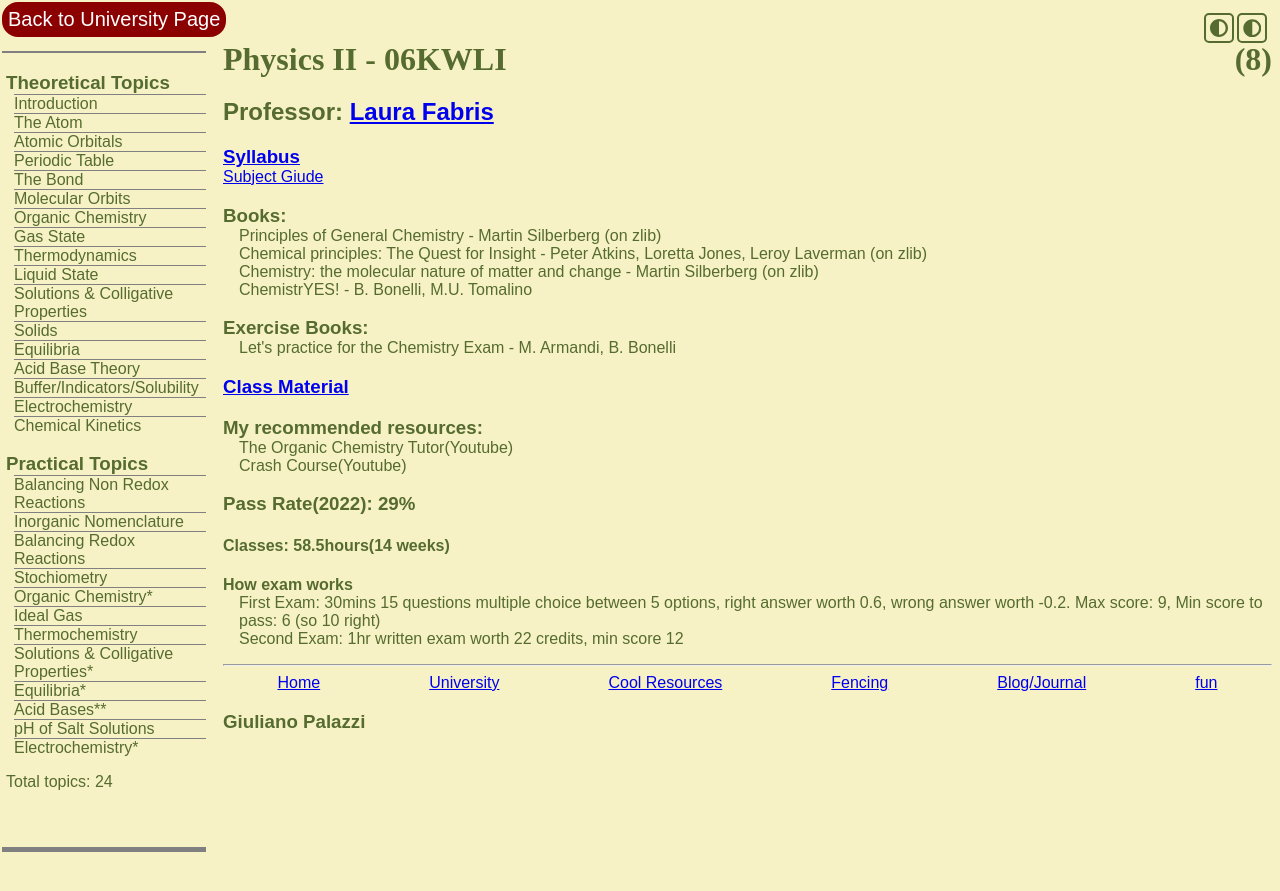
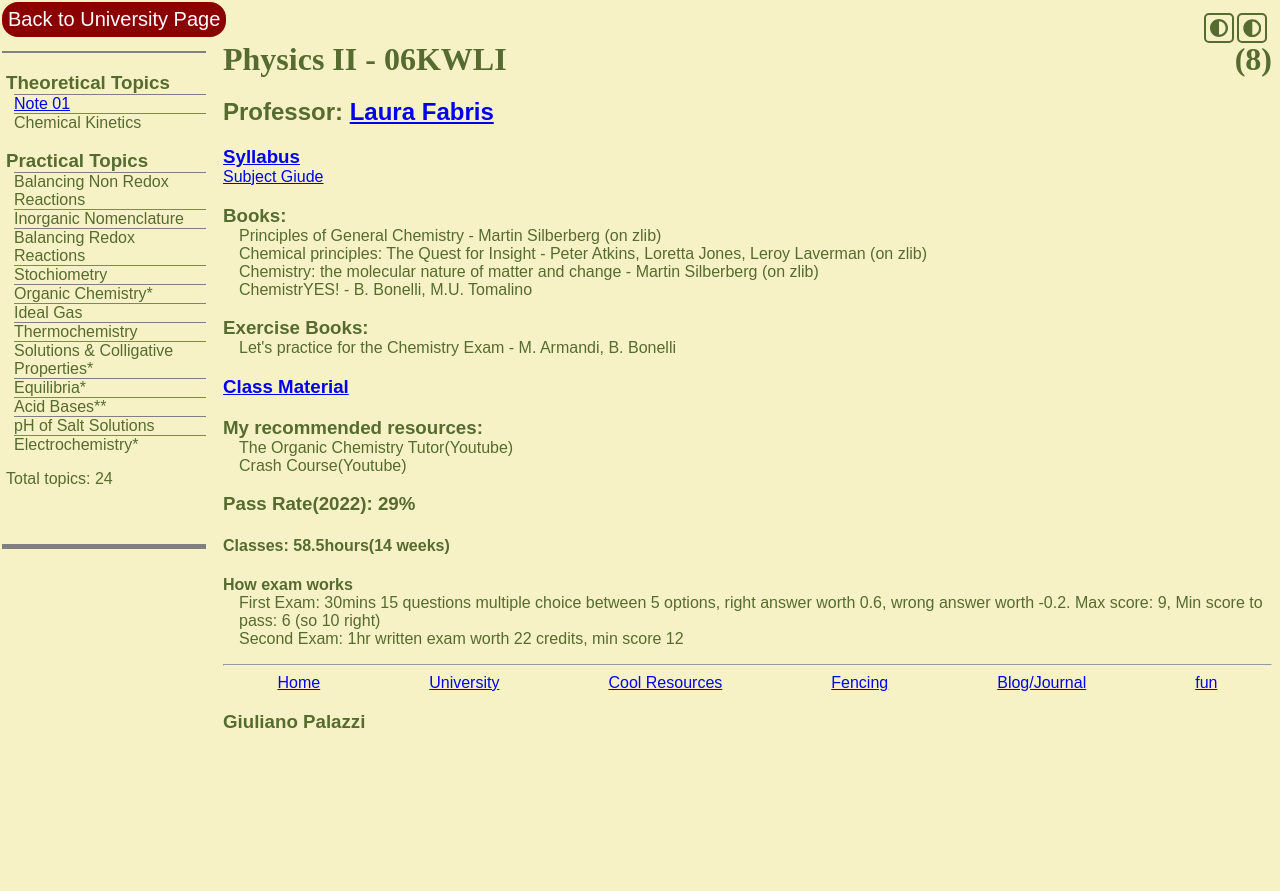
Before and after one commit to GiulianoPalazzi/giulianopalazzi.github.io, a Jekyll site: the page built from uni/phy2/phy2_index.html, in a window 1280 px wide. Shown: the top 891 px of the page. Built offline with Jekyll 4.4.1, drawn with Linux system fonts in a browser that asks for light colours; nearby versions of some CDN libraries.

Commit message:
added first note, it's on electric fields

```diff
--- a/uni/phy2/phy2_index.html
+++ b/uni/phy2/phy2_index.html
@@ -53,22 +53,7 @@ layout: subject_index
 <div class="left_panel">
   <h3>Theoretical Topics</h3>
   <ul>
-    <li>Introduction</li>
-    <li>The Atom</li>
-    <li>Atomic Orbitals</li>
-    <li>Periodic Table</li>
-    <li>The Bond</li>
-    <li>Molecular Orbits</li>
-    <li>Organic Chemistry</li>
-    <li>Gas State</li>
-    <li>Thermodynamics</li>
-    <li>Liquid State</li>
-    <li>Solutions & Colligative Properties</li>
-    <li>Solids</li>
-    <li>Equilibria</li>
-    <li>Acid Base Theory</li>
-    <li>Buffer/Indicators/Solubility</li>
-    <li>Electrochemistry</li>
+    <li><a href="note01">Note 01</a></li>
     <li>Chemical Kinetics</li>
   </ul>
   <h3>Practical Topics</h3>
```
Also changed, not shown: uni/phy2/note01.md (added, +63 -0 lines).
